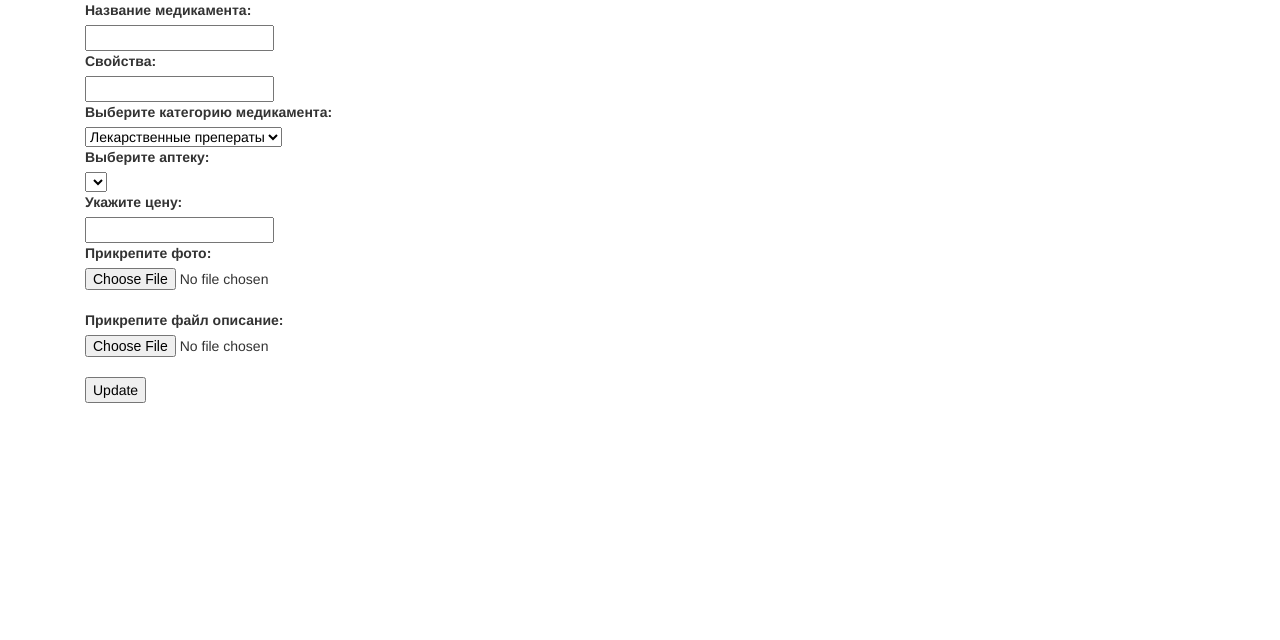
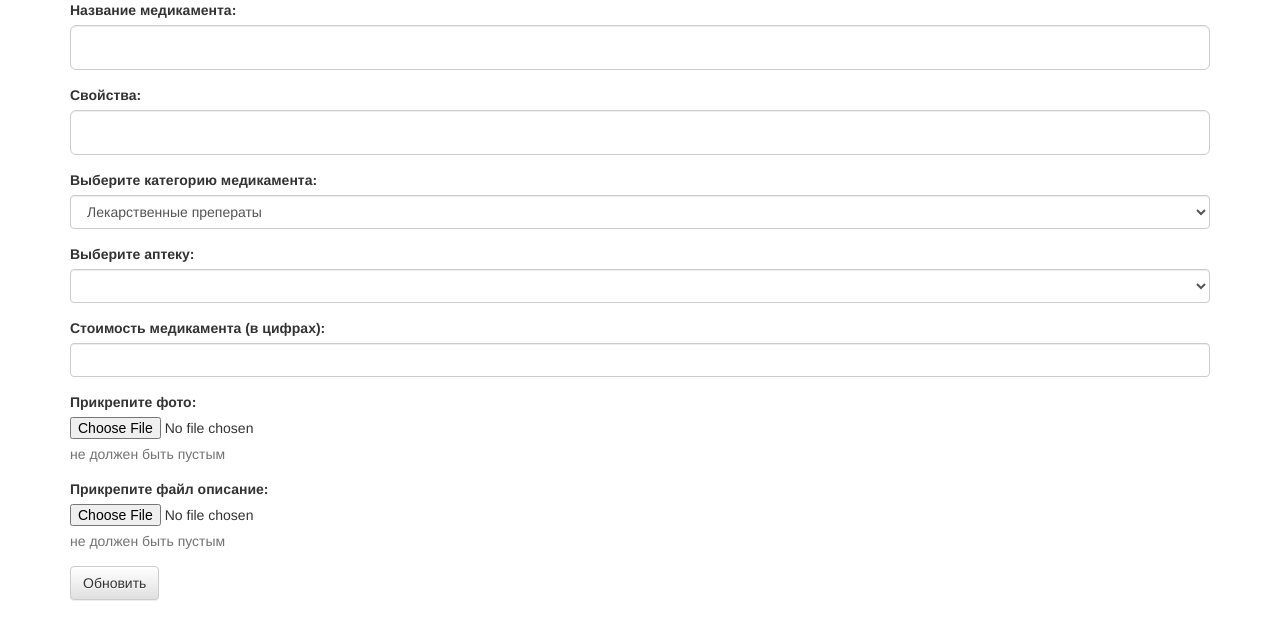
Before and after one commit to daucloudlab/AptekaWebTest1, a Django app: template medikament/templates/medikament/medikament_update.html in a window 1280 px wide. Shown: the top 640 px of the page. Run offline with Django 3.2, Linux system fonts and the light colour scheme; the template is opened without the code that fills it, so the values that code supplies are empty; some libraries are stand-ins or nearby versions.

Commit message:
(version 11) Интерфейспен жұмыс7 ПРОБЛЕМА!!!!

```diff
--- a/medikament/templates/medikament/medikament_update.html
+++ b/medikament/templates/medikament/medikament_update.html
@@ -11,25 +11,25 @@
 
     <script src="{% static 'js/bootstrap.min.js' %}"></script>
     <link href="{% static 'css/bootstrap.min.css' %}" rel = "stylesheet" />
+    <link href="{% static 'css/bootstrap-theme.min.css' %}" rel = "stylesheet" />
 
 </head>
 <body>
 
-<form id = "medikament_update_form"  enctype="multipart/form-data" method = "POST">
+<div class = "container top">
+    <form id = "medikament_update_form" role = "form" enctype="multipart/form-data" method = "POST">
          {% csrf_token %}
-    <div class = "container">
-
-    <div class = "col-md-10">
+        <div class = "form-group">
             <label for = "title">Название медикамента: </label><br>
-        <input type = "text" id = "title" name = "title" />
-        <br>
-
+            <input type = "text" class = "form-control input-lg" id = "title" name = "title" />
+        </div>
+        <div class = "form-group">
             <label for = "description">Свойства: </label><br>
-        <input type = "text" id = "description" name="description" />
-        <br>
-
+            <input type = "text" class = "form-control input-lg" id = "description" name="description" />
+        </div>
+        <div class = "form-group">
             <label for = "category">Выберите категорию медикамента:</label><br>
-        <select id = "category" name="category">
+            <select id = "category" name="category" class = "form-control">
                 <option value = "1">Лекарственные преператы</option>
                 <option value="2">Травы, фито чаи</option>
                 <option value="3">Добавки и витамины</option>
@@ -39,36 +39,36 @@
                 <option value="7">Красота и уход</option>
                 <option value="8">Разное</option>
             </select>
-        <br>
-
+        </div>
+        <div class="form-group">
             <label for = "apteka_choice">Выберите аптеку: </label><br>
-        <select name = "apteks" id = "apteka_choice">
+            <select name = "apteks" id = "apteka_choice" class = "form-control">
             </select>
-        <br>
-
-        <label for = "price">Укажите цену:</label><br>
-        <input type = "text" id = "price" name = "price" />
-        <br>
-
+        </div>
+        <div class="form-group">
+            <label for = "price">Стоимость медикамента (в цифрах):</label><br>
+            <input type = "text" id = "price" name = "price" class = "form-control"/>
+        </div>
+        <div class = "form-group">
             <label for="img_file">Прикрепите фото:</label><br>
             <input type = "file" id = "img_file" name = "image" />
-        <br>
-
+            <p class="help-block">не должен быть пустым</p>
+        </div>
+        <div class="form-group">
             <label for = "info_file">Прикрепите файл описание:</label><br>
             <input type = "file" id = "info_file" name = "info" />
-        <br>
-
-        <input type="submit" value = "Update" />
+            <p class = "help-block">не должен быть пустым</p>
         </div>
+        <button type="submit" class = "btn btn-default">Обновить</button>
+    </form>
 </div>
 
-</form>
 
 <script type="text/javascript">
     Parse.initialize("yMnjSWvajnQ10B9oDidOmBA2dH7FrFh4SXeFaXiy",
       "tiGZjISmsliHuQXSxbW4YzWRA9aagyfOKWwTyyYW");
 
-    Apteka = Parse.Object.extend("Apteka");
+    var Apteka = Parse.Object.extend("Apteka");
 	var apteka_query = new Parse.Query(Apteka) ;
 	apteka_query.find(
             {
@@ -91,22 +91,22 @@
     ) ;
 
 
-    Medikament = Parse.Object.extend("Medikament");
-	var query = new Parse.Query(Medikament) ;
+    var Medikament = Parse.Object.extend("Medikament");
+	var med_query = new Parse.Query(Medikament) ;
     id = "{{ id }}" ;
-    query.get(id,{
+    alert("id = "+id) ;
+    med_query.get(id,{
         success : function(medikament){
             var old_title = medikament.get('title') ;
             var old_description = medikament.get('description') ;
             var old_price = medikament.get('price') ;
-            var old_category = medikament.get('category') ;
-
+            alert('old_title = ' + old_title) ;
             $("#title").attr('value', old_title) ;
             $("#description").attr('value', old_description) ;
             $("#price").attr('value', old_price) ;
 
         },
-        error : function(apteka, error){
+        error : function(medikament, error){
 
         }
     }) ;
@@ -152,8 +152,10 @@
                 });
             }
 
-        var update_query = new Parse.Query(Medikament) ;
-        var apteka_update = new Apteka() ;
+        var Medikament2 = Parse.Object.extend("Medikament");
+        var update_query = new Parse.Query(Medikament2) ;
+        var Apteka2 = Parse.Object.extend("Apteka");
+        var apteka_update = new Apteka2() ;
         update_query.get(id,{
         success : function(medikament){
             medikament.set("title", title);
@@ -168,7 +170,7 @@
             alert("Данные медикамента обновился") ;
             window.location.replace("http://127.0.0.1:8000/medikament/") ;
         },
-        error : function(apteka, error){
+        error : function(medikament, error){
             alert("Ошибка при обновлений " + error.description) ;
         }
     }) ;
```
Lines whose indentation alone changed are shown as unchanged.
